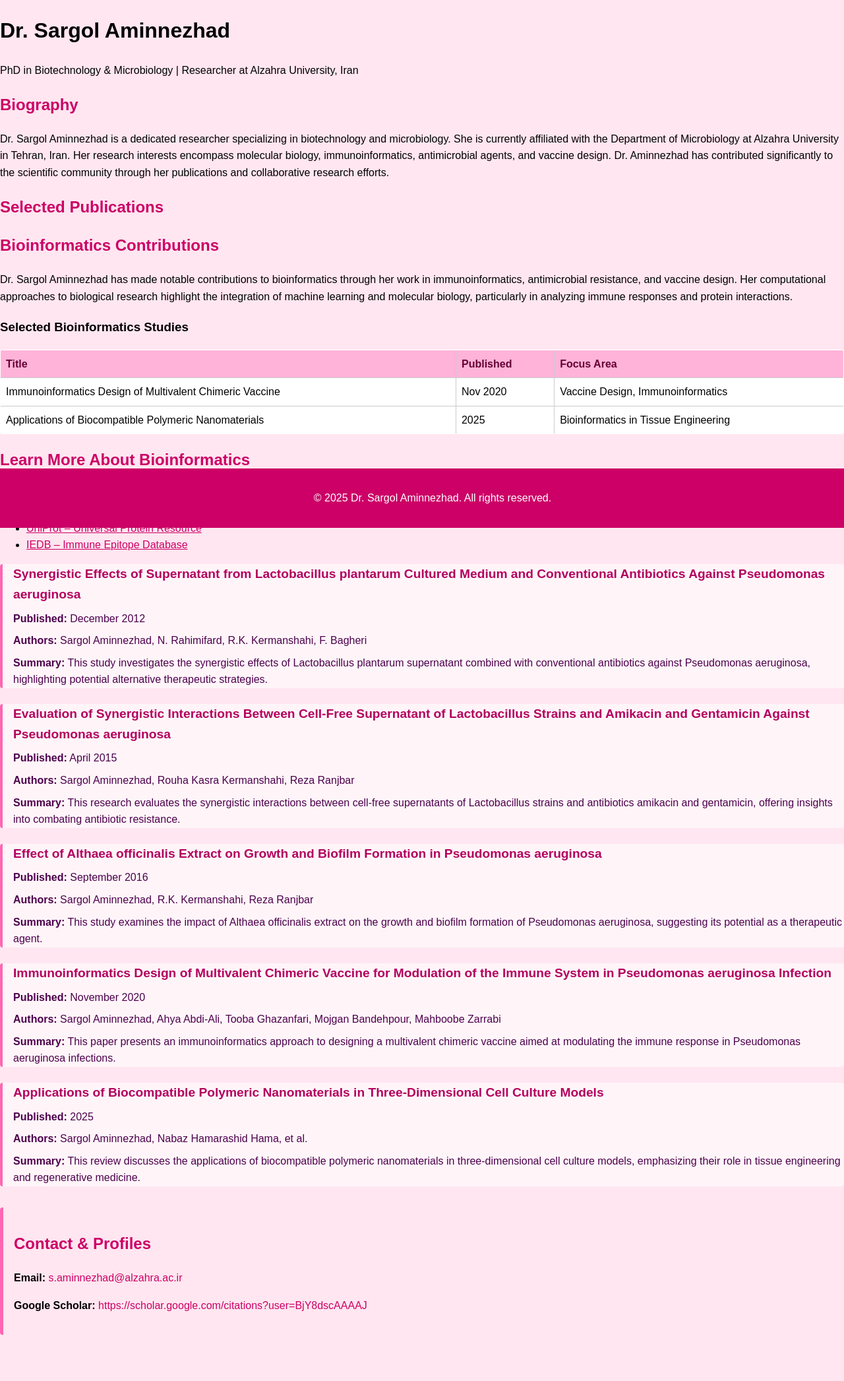
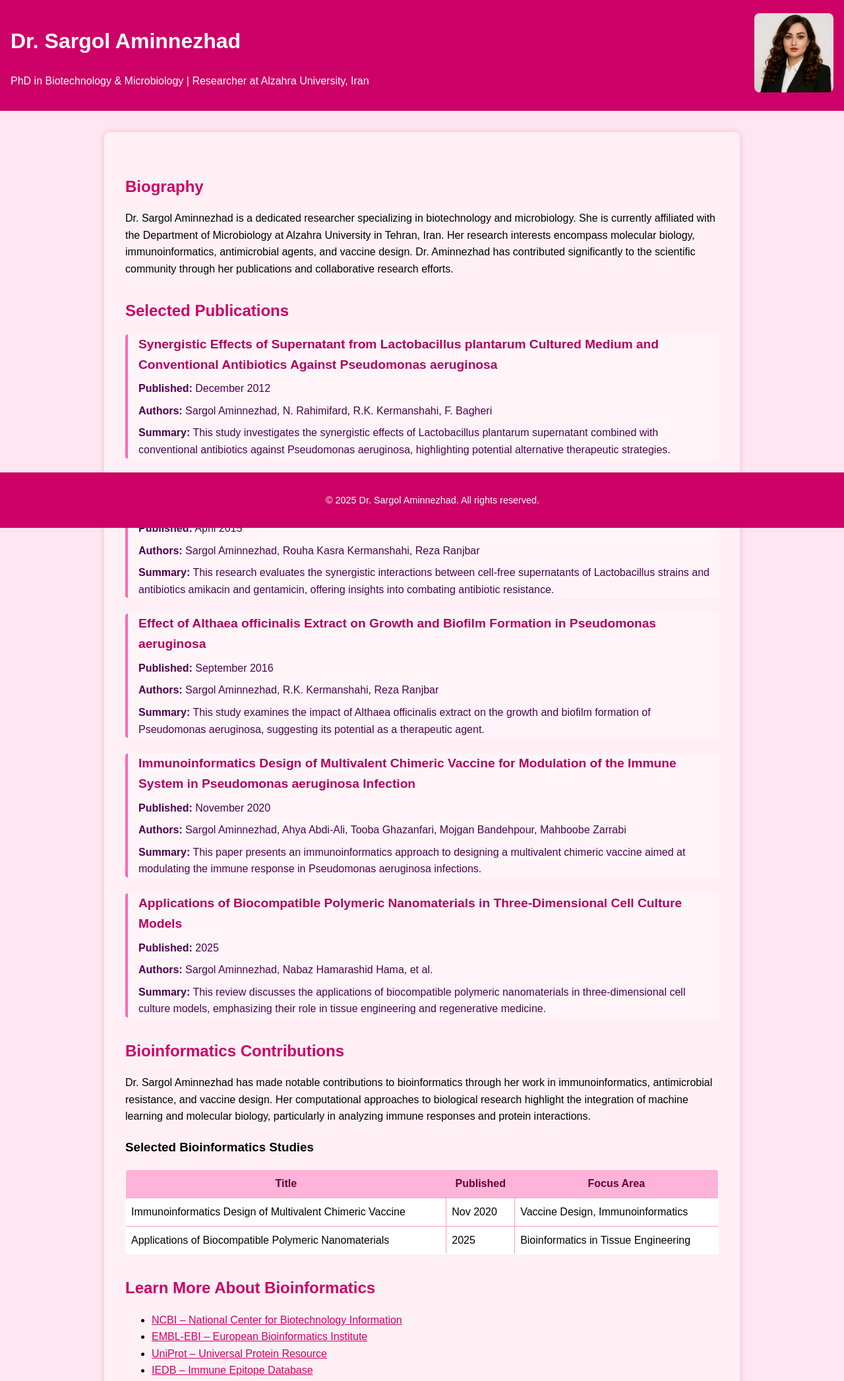
Before and after one commit to RonakCancerPredictor/first_article, a plain HTML site: page index.html in a window 1280 px wide. Shown: the top 2093 px of the page at 66% size. Before the commit the page ends 2023 px from the top, so only its background shows below. Drawn offline with Linux system fonts and the light colour scheme.

Commit message:
Update index.html

```diff
--- a/index.html
+++ b/index.html
@@ -1,6 +1,9 @@
 <!DOCTYPE html>
 <html lang="en">
 <head>
+   <meta charset="UTF-8" />
+   <meta name="viewport" content="width=device-width, initial-scale=1" />
+   <title>Dr. Sargol Aminnezhad - Profile</title>
    <style>
     body {
         font-family: Arial, sans-serif;
@@ -9,26 +12,36 @@
         padding: 0;
         background-color: #ffe6f0; /* Light pink background */
     }
-<header>
-    <div style="display: flex; align-items: center; justify-content: space-between;">
-        <div>
-            <h1>Dr. Sargol Aminnezhad</h1>
-            <p>PhD in Biotechnology & Microbiology | Researcher at Alzahra University, Iran</p>
-        </div>
-        <div>
-            <img src="sargol.jpg" alt="Dr. Sargol Aminnezhad" style="height: 120px; border-radius: 8px; margin-left: 1rem;">
-    </div>
-</header>
-
+    header {
+        background-color: #cc0066;
+        color: #fff;
+        padding: 1rem;
+    }
+    header .header-content {
+        display: flex;
+        align-items: center;
+        justify-content: space-between;
+        flex-wrap: wrap;
+    }
+    header img {
+        height: 120px;
+        border-radius: 8px;
+        margin-left: 1rem;
+    }
     main {
         padding: 2rem;
         background-color: #fff0f5; /* LavenderBlush (pink tone) */
         margin: 2rem;
         border-radius: 8px;
         box-shadow: 0 0 10px rgba(204, 0, 102, 0.2); /* pink shadow */
+        max-width: 900px;
+        margin-left: auto;
+        margin-right: auto;
     }
     h2 {
         color: #cc0066;
+        margin-top: 2rem;
+        margin-bottom: 1rem;
     }
     .publication {
         margin-bottom: 1.5rem;
@@ -65,15 +78,19 @@
         border-radius: 4px;
         overflow: hidden;
         border: 1px solid #ff99cc;
+        width: 100%;
+        border-collapse: collapse;
+        margin-top: 1rem;
+        margin-bottom: 2rem;
     }
     table th {
         background-color: #ffb3d9;
         color: #660033;
+        padding: 8px;
     }
-    table td, table th {
+    table td {
         border: 1px solid #ff99cc;
         padding: 8px;
-        text-align: left;
     }
     ul a {
         color: #cc0066;
@@ -86,15 +103,37 @@
         position: fixed;
         width: 100%;
         bottom: 0;
+        left: 0;
+        font-size: 0.9rem;
     }
-</style>
-
+    @media (max-width: 600px) {
+        header .header-content {
+            flex-direction: column;
+            align-items: center;
+            text-align: center;
+        }
+        header img {
+            margin: 1rem 0 0 0;
+        }
+        main {
+            margin: 1rem;
+            padding: 1rem;
+        }
+    }
+   </style>
 </head>
 <body>
 
 <header>
-    <h1>Dr. Sargol Aminnezhad</h1>
-    <p>PhD in Biotechnology & Microbiology | Researcher at Alzahra University, Iran</p>
+    <div class="header-content">
+        <div>
+            <h1>Dr. Sargol Aminnezhad</h1>
+            <p>PhD in Biotechnology & Microbiology | Researcher at Alzahra University, Iran</p>
+        </div>
+        <div>
+            <img src="sargol.jpg" alt="Dr. Sargol Aminnezhad" />
+        </div>
+    </div>
 </header>
 
 <main>
@@ -105,51 +144,6 @@
 
     <section>
         <h2>Selected Publications</h2>
-        <!-- Bioinformatics Overview Section -->
-<section>
-    <h2>Bioinformatics Contributions</h2>
-    <p>Dr. Sargol Aminnezhad has made notable contributions to bioinformatics through her work in immunoinformatics, antimicrobial resistance, and vaccine design. Her computational approaches to biological research highlight the integration of machine learning and molecular biology, particularly in analyzing immune responses and protein interactions.</p>
-
-    <!-- Bioinformatics Research Table -->
-    <h3>Selected Bioinformatics Studies</h3>
-    <table style="width:100%; border-collapse: collapse; margin-top: 1rem;">
-        <thead>
-            <tr style="background-color: #e0e0e0;">
-                <th style="border: 1px solid #ccc; padding: 8px;">Title</th>
-                <th style="border: 1px solid #ccc; padding: 8px;">Published</th>
-                <th style="border: 1px solid #ccc; padding: 8px;">Focus Area</th>
-            </tr>
-        </thead>
-        <tbody>
-            <tr>
-                <td style="border: 1px solid #ccc; padding: 8px;">
-                    Immunoinformatics Design of Multivalent Chimeric Vaccine
-                </td>
-                <td style="border: 1px solid #ccc; padding: 8px;">Nov 2020</td>
-                <td style="border: 1px solid #ccc; padding: 8px;">Vaccine Design, Immunoinformatics</td>
-            </tr>
-            <tr>
-                <td style="border: 1px solid #ccc; padding: 8px;">
-                    Applications of Biocompatible Polymeric Nanomaterials
-                </td>
-                <td style="border: 1px solid #ccc; padding: 8px;">2025</td>
-                <td style="border: 1px solid #ccc; padding: 8px;">Bioinformatics in Tissue Engineering</td>
-            </tr>
-        </tbody>
-    </table>
-</section>
-
-<!-- External Bioinformatics Resources -->
-<section>
-    <h2>Learn More About Bioinformatics</h2>
-    <ul>
-        <li><a href="https://www.ncbi.nlm.nih.gov" target="_blank">NCBI – National Center for Biotechnology Information</a></li>
-        <li><a href="https://www.ebi.ac.uk" target="_blank">EMBL-EBI – European Bioinformatics Institute</a></li>
-        <li><a href="https://www.uniprot.org" target="_blank">UniProt – Universal Protein Resource</a></li>
-        <li><a href="https://www.iedb.org/" target="_blank">IEDB – Immune Epitope Database</a></li>
-    </ul>
-</section>
-
 
         <div class="publication">
             <h3>Synergistic Effects of Supernatant from Lactobacillus plantarum Cultured Medium and Conventional Antibiotics Against Pseudomonas aeruginosa</h3>
@@ -187,11 +181,49 @@
         </div>
     </section>
 
+    <section>
+        <h2>Bioinformatics Contributions</h2>
+        <p>Dr. Sargol Aminnezhad has made notable contributions to bioinformatics through her work in immunoinformatics, antimicrobial resistance, and vaccine design. Her computational approaches to biological research highlight the integration of machine learning and molecular biology, particularly in analyzing immune responses and protein interactions.</p>
+
+        <h3>Selected Bioinformatics Studies</h3>
+        <table>
+            <thead>
+                <tr>
+                    <th>Title</th>
+                    <th>Published</th>
+                    <th>Focus Area</th>
+                </tr>
+            </thead>
+            <tbody>
+                <tr>
+                    <td>Immunoinformatics Design of Multivalent Chimeric Vaccine</td>
+                    <td>Nov 2020</td>
+                    <td>Vaccine Design, Immunoinformatics</td>
+                </tr>
+                <tr>
+                    <td>Applications of Biocompatible Polymeric Nanomaterials</td>
+                    <td>2025</td>
+                    <td>Bioinformatics in Tissue Engineering</td>
+                </tr>
+            </tbody>
+        </table>
+    </section>
+
+    <section>
+        <h2>Learn More About Bioinformatics</h2>
+        <ul>
+            <li><a href="https://www.ncbi.nlm.nih.gov" target="_blank" rel="noopener noreferrer">NCBI – National Center for Biotechnology Information</a></li>
+            <li><a href="https://www.ebi.ac.uk" target="_blank" rel="noopener noreferrer">EMBL-EBI – European Bioinformatics Institute</a></li>
+            <li><a href="https://www.uniprot.org" target="_blank" rel="noopener noreferrer">UniProt – Universal Protein Resource</a></li>
+            <li><a href="https://www.iedb.org/" target="_blank" rel="noopener noreferrer">IEDB – Immune Epitope Database</a></li>
+        </ul>
+    </section>
+
     <section class="contact">
         <h2>Contact & Profiles</h2>
         <p><strong>Email:</strong> <a href="mailto:s.aminnezhad@alzahra.ac.ir">s.aminnezhad@alzahra.ac.ir</a></p>
         <p><strong>Google Scholar:</strong>
-            <a href="https://scholar.google.com/citations?user=BjY8dscAAAAJ" target="_blank">
+            <a href="https://scholar.google.com/citations?user=BjY8dscAAAAJ" target="_blank" rel="noopener noreferrer">
                 https://scholar.google.com/citations?user=BjY8dscAAAAJ
             </a>
         </p>
```
